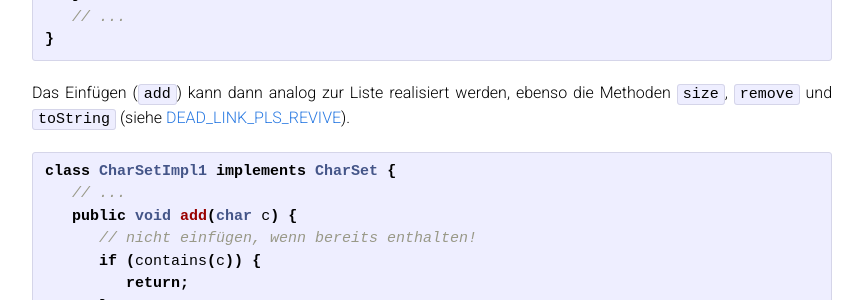
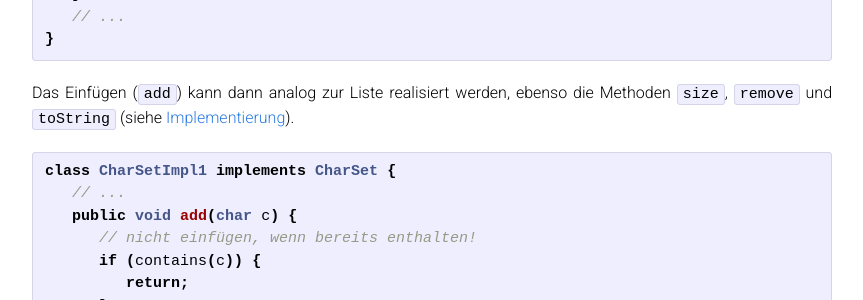
Before and after one commit to sWIFlezech/hsro-wif-prg2.github.io, a Jekyll site: the page built from 03-tree-set/tree-set.md, in a window 1280 px wide and 900 px high, scrolled down 2301 px. Shown: the part 152-452 px from the top of the window, without its empty margins (208-1071 px from the left). Built offline with Jekyll 4.4.1, drawn with Linux system fonts in a browser that asks for light colours; our own code applies the rules of GitHub Pages for plain Markdown files; formulas are drawn with MathJax 3.

Commit message:
fixed Link
Pls check whether this is the code you meant to link to

````diff
--- a/03-tree-set/tree-set.md
+++ b/03-tree-set/tree-set.md
@@ -108,7 +108,7 @@ class CharSetImpl1 implements CharSet {
 }
 ```
 
-Das Einfügen (`add`) kann dann analog zur Liste realisiert werden, ebenso die Methoden `size`, `remove` und `toString` (siehe [DEAD_LINK_PLS_REVIVE](https://github.com/hsro-wif-prg2/hsro-wif-prg2.github.io/examples/src/main/java/ch03/CharListImpl1.java)).
+Das Einfügen (`add`) kann dann analog zur Liste realisiert werden, ebenso die Methoden `size`, `remove` und `toString` (siehe [Implementierung](https://github.com/hsro-wif-prg2/hsro-wif-prg2.github.io/blob/lukas_kap3/examples/src/main/java/ch02/IntListImpl1.java)).
 
 
 ```java
````
